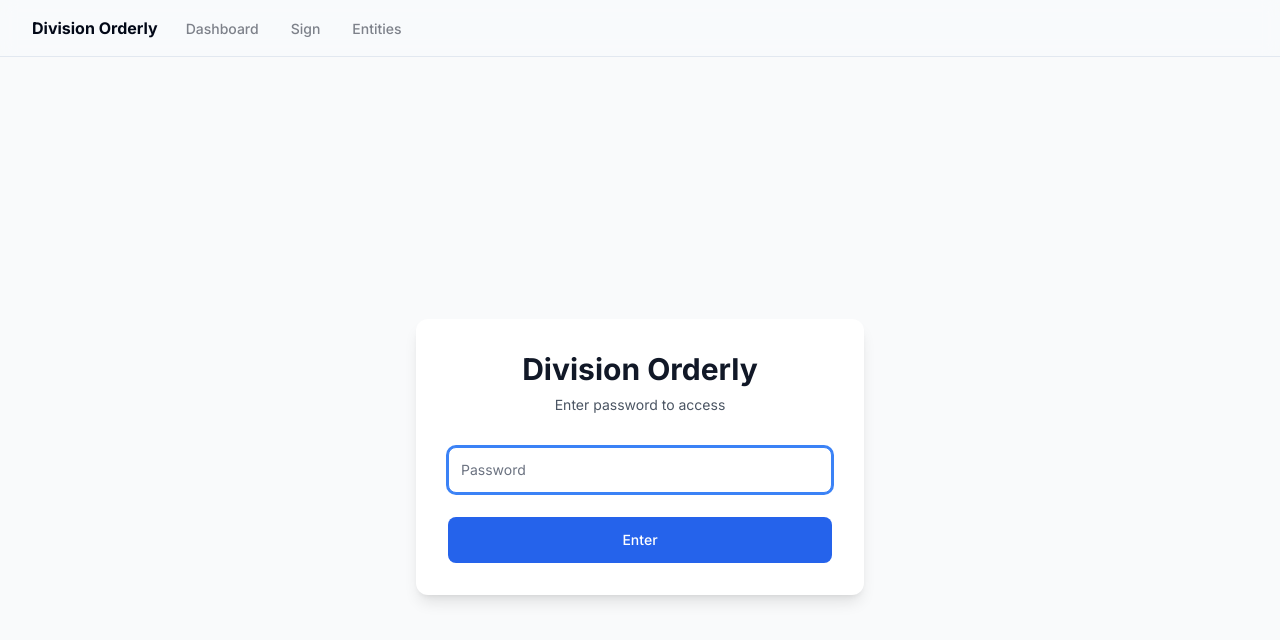
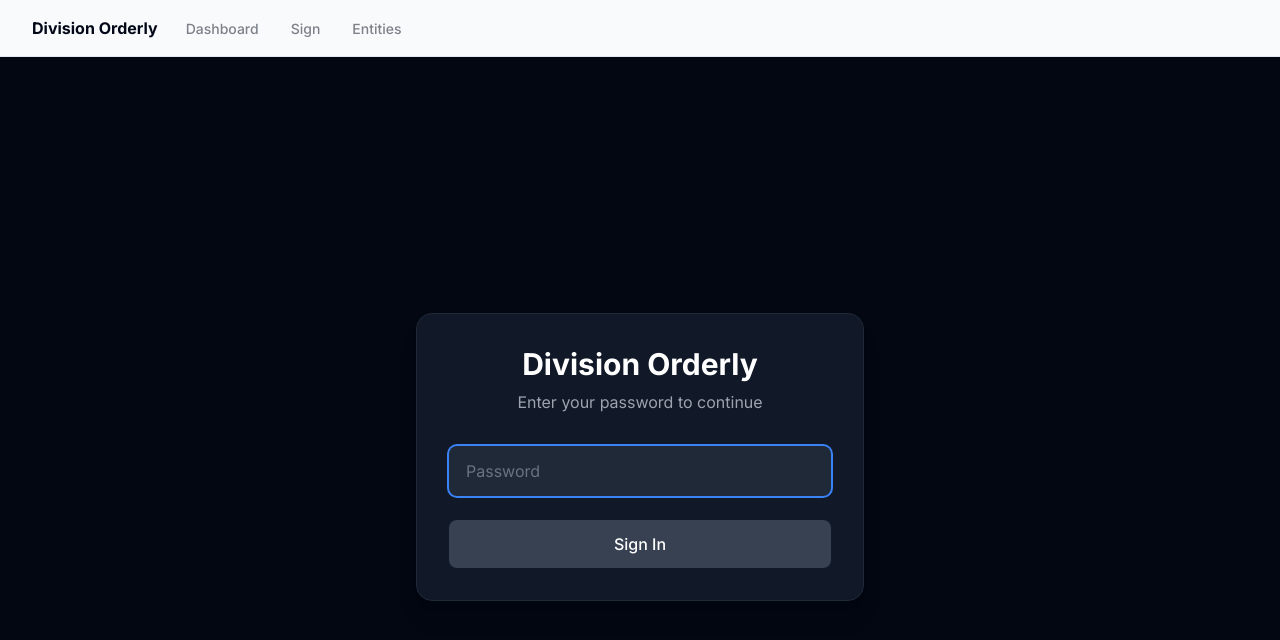
Before and after one commit to mattwalker233/D010, a Next.js app: page /login in a window 1280 px wide. Shown: the top 640 px of the page. Built offline with nearby package versions, Linux system fonts and the light colour scheme.

Commit message:
Add password protection with login page

```diff
--- a/app/api/auth/route.ts
+++ b/app/api/auth/route.ts
@@ -1,8 +1,8 @@
-import { NextRequest, NextResponse } from 'next/server'
+import { NextResponse } from 'next/server'
 
 const SITE_PASSWORD = process.env.SITE_PASSWORD || 'Heyso!'
 
-export async function POST(request: NextRequest) {
+export async function POST(request: Request) {
   try {
     const { password } = await request.json()
 
@@ -12,7 +12,7 @@ export async function POST(request: NextRequest) {
         httpOnly: true,
         secure: process.env.NODE_ENV === 'production',
         sameSite: 'lax',
-        maxAge: 60 * 60 * 24 * 7, // 7 days
+        maxAge: 60 * 60 * 24 * 30, // 30 days
         path: '/',
       })
       return response
@@ -20,12 +20,6 @@ export async function POST(request: NextRequest) {
 
     return NextResponse.json({ error: 'Invalid password' }, { status: 401 })
   } catch {
-    return NextResponse.json({ error: 'Invalid request' }, { status: 400 })
+    return NextResponse.json({ error: 'Bad request' }, { status: 400 })
   }
 }
-
-export async function DELETE() {
-  const response = NextResponse.json({ success: true })
-  response.cookies.delete('d010_auth')
-  return response
-}
--- /dev/null
+++ b/app/login/layout.tsx
@@ -0,0 +1,7 @@
+export default function LoginLayout({
+  children,
+}: {
+  children: React.ReactNode
+}) {
+  return <>{children}</>
+}
--- a/app/login/page.tsx
+++ b/app/login/page.tsx
@@ -11,8 +11,8 @@ export default function LoginPage() {
 
   const handleSubmit = async (e: React.FormEvent) => {
     e.preventDefault()
+    setLoading(true)
     setError('')
-    setLoading(true)
 
     try {
       const res = await fetch('/api/auth', {
@@ -36,38 +36,32 @@ export default function LoginPage() {
   }
 
   return (
-    <div className="min-h-screen flex items-center justify-center bg-gray-50">
-      <div className="max-w-md w-full space-y-8 p-8 bg-white rounded-xl shadow-lg">
-        <div className="text-center">
-          <h1 className="text-3xl font-bold text-gray-900">Division Orderly</h1>
-          <p className="mt-2 text-sm text-gray-600">Enter password to access</p>
+    <div className="min-h-screen flex items-center justify-center bg-gray-950">
+      <div className="w-full max-w-md p-8 bg-gray-900 rounded-2xl shadow-xl border border-gray-800">
+        <div className="text-center mb-8">
+          <h1 className="text-3xl font-bold text-white mb-2">Division Orderly</h1>
+          <p className="text-gray-400">Enter your password to continue</p>
         </div>
-        <form onSubmit={handleSubmit} className="mt-8 space-y-6">
+        <form onSubmit={handleSubmit} className="space-y-6">
           <div>
-            <label htmlFor="password" className="sr-only">
-              Password
-            </label>
             <input
-              id="password"
-              name="password"
               type="password"
-              required
-              className="appearance-none relative block w-full px-3 py-3 border border-gray-300 placeholder-gray-500 text-gray-900 rounded-lg focus:outline-none focus:ring-2 focus:ring-blue-500 focus:border-blue-500 focus:z-10 sm:text-sm"
-              placeholder="Password"
               value={password}
               onChange={(e) => setPassword(e.target.value)}
+              placeholder="Password"
+              className="w-full px-4 py-3 bg-gray-800 border border-gray-700 rounded-lg text-white placeholder-gray-500 focus:outline-none focus:ring-2 focus:ring-blue-500 focus:border-transparent"
               autoFocus
             />
           </div>
           {error && (
-            <p className="text-red-500 text-sm text-center">{error}</p>
+            <p className="text-red-400 text-sm text-center">{error}</p>
           )}
           <button
             type="submit"
-            disabled={loading}
-            className="group relative w-full flex justify-center py-3 px-4 border border-transparent text-sm font-medium rounded-lg text-white bg-blue-600 hover:bg-blue-700 focus:outline-none focus:ring-2 focus:ring-offset-2 focus:ring-blue-500 disabled:opacity-50 disabled:cursor-not-allowed"
+            disabled={loading || !password}
+            className="w-full py-3 bg-blue-600 hover:bg-blue-700 disabled:bg-gray-700 disabled:cursor-not-allowed text-white font-medium rounded-lg transition-colors"
           >
-            {loading ? 'Checking...' : 'Enter'}
+            {loading ? 'Signing in...' : 'Sign In'}
           </button>
         </form>
       </div>
```
